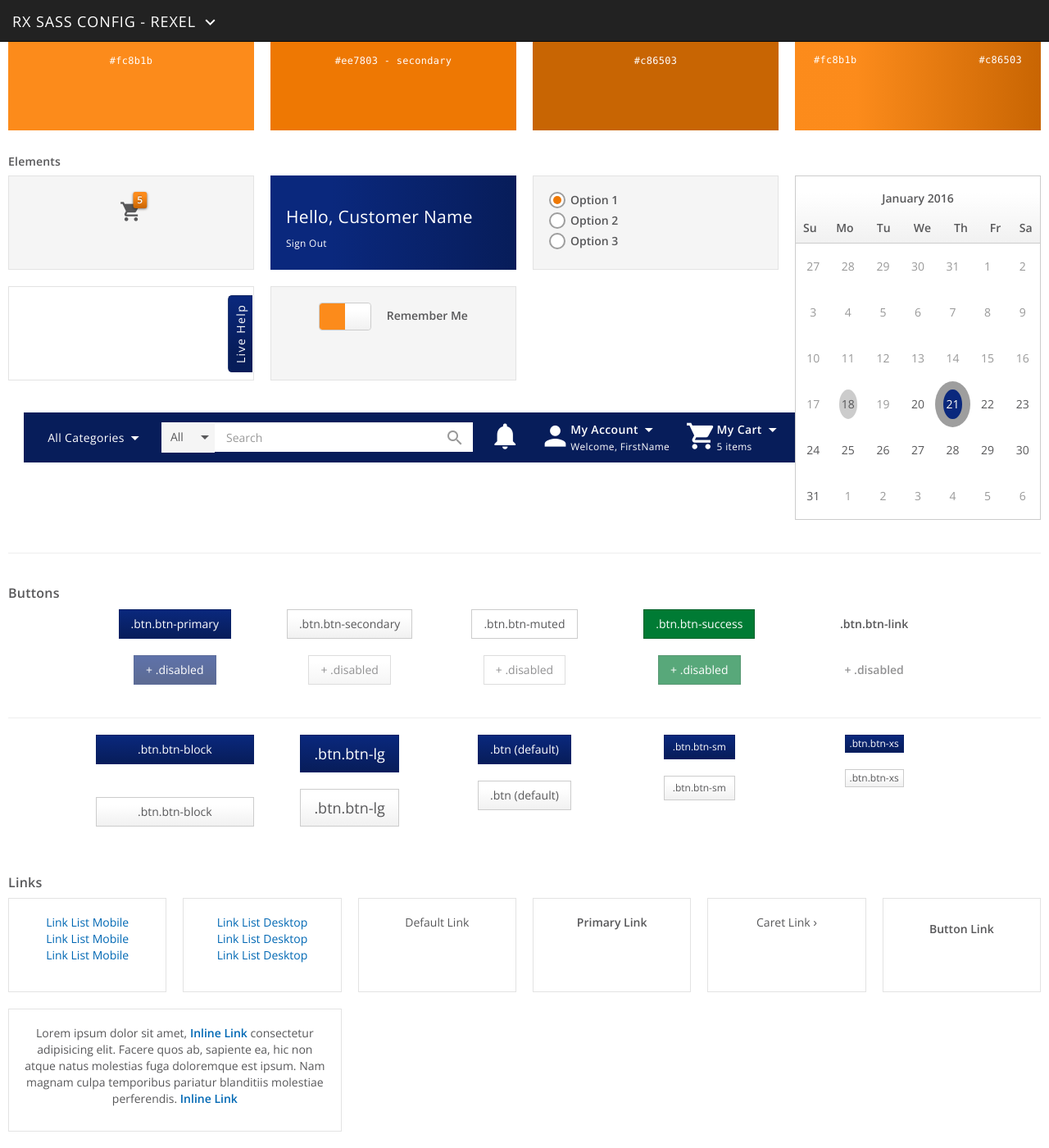
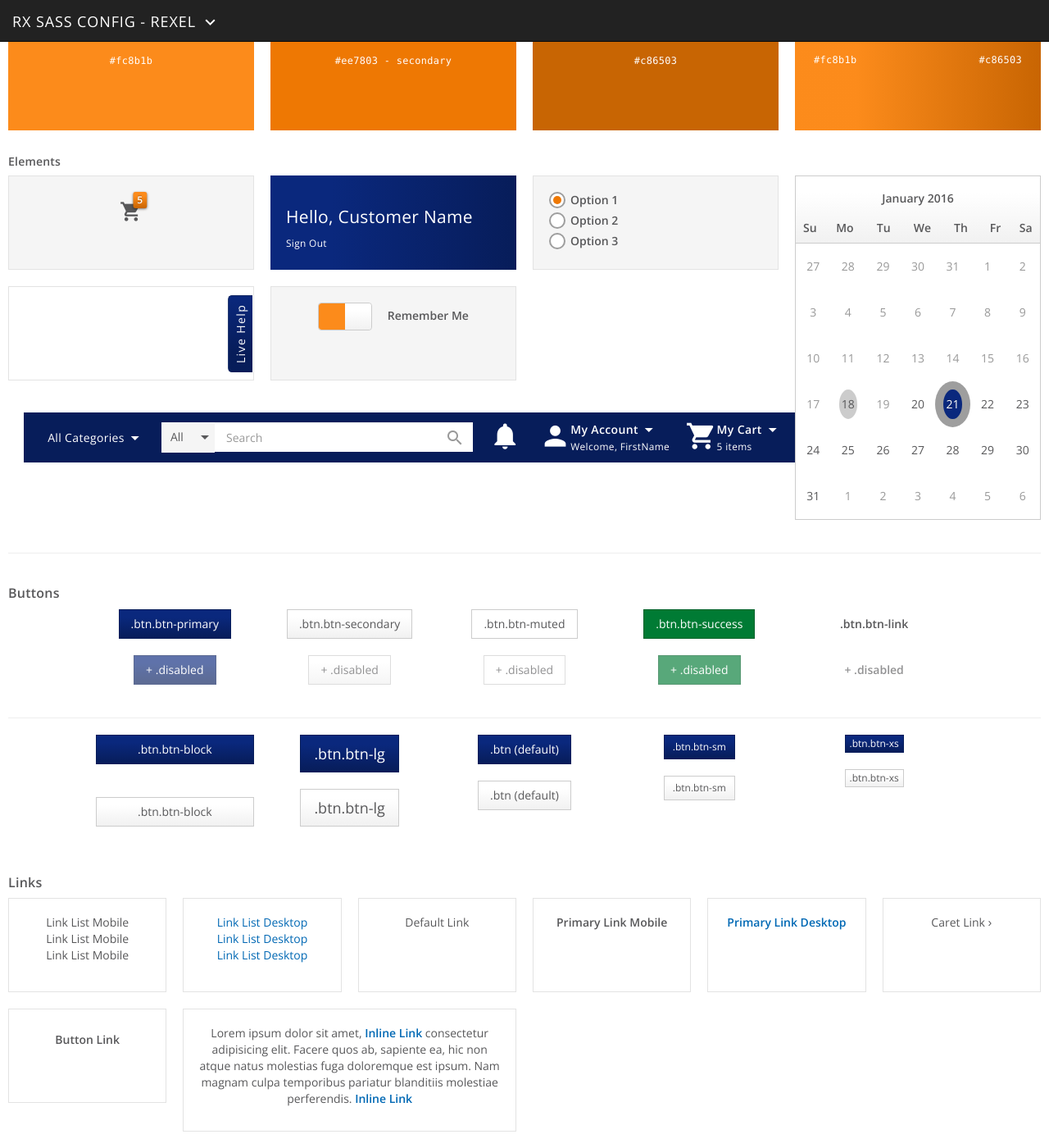
Before and after one commit to rxux/sass, a Jekyll site: the page built from index.html, in a window 1280 px wide and 1400 px high, scrolled down 232 px. Shown: the whole window at 82% size. Built offline with Jekyll 4.4.1, drawn with Linux system fonts in a browser that asks for light colours; nearby versions of some CDN libraries; grey boxes are pictures that could not be loaded.

Commit message:
finish up for blue themes

```diff
--- a/_includes/component_links.html
+++ b/_includes/component_links.html
@@ -10,9 +10,9 @@
     <div class="col-xs-6 col-sm-4 col-md-2">
     	<div class="well">
     		<ul class="list-unstyled">
-		        <li><a href="#" class="list-link">Link List Mobile</a></li>
-		        <li><a href="#" class="list-link">Link List Mobile</a></li>
-		        <li><a href="#" class="list-link">Link List Mobile</a></li>
+		        <li><a href="#" class="list-link mobile">Link List Mobile</a></li>
+		        <li><a href="#" class="list-link mobile">Link List Mobile</a></li>
+		        <li><a href="#" class="list-link mobile">Link List Mobile</a></li>
 	      </ul>
     	</div>
     </div>
@@ -35,7 +35,13 @@
 
     <div class="col-xs-6 col-sm-4 col-md-2">
     	<div class="well">
-    		<a href="#" class="primary-link">Primary Link</a>
+    		<a href="#" class="primary-link">Primary Link Mobile</a>
+    	</div>
+    </div>
+
+    <div class="col-xs-6 col-sm-4 col-md-2">
+    	<div class="well">
+    		<a href="#" class="primary-link desktop">Primary Link Desktop</a>
     	</div>
     </div>
 
--- a/_sass/bootstrap/_buttons.scss
+++ b/_sass/bootstrap/_buttons.scss
@@ -79,66 +79,44 @@ a.btn {
   overflow: hidden;
   z-index: 0;
   color: #58585a;
- /* Permalink - use to edit and share this gradient: http://colorzilla.com/gradient-editor/#ffffff+0,ffffff+25,f1f1f1+100 */
-  background: #ffffff; /* Old browsers */
-  background: -moz-linear-gradient(top,  #ffffff 0%, #ffffff 25%, #f1f1f1 100%); /* FF3.6-15 */
-  background: -webkit-linear-gradient(top,  #ffffff 0%,#ffffff 25%,#f1f1f1 100%); /* Chrome10-25,Safari5.1-6 */
-  background: linear-gradient(to bottom,  #ffffff 0%,#ffffff 25%,#f1f1f1 100%); /* W3C, IE10+, FF16+, Chrome26+, Opera12+, Safari7+ */
-  filter: progid:DXImageTransform.Microsoft.gradient( startColorstr='#ffffff', endColorstr='#f1f1f1',GradientType=0 ); /* IE6-9 */
+  @include gradient(#fff, #f1f1f1, top);
 
   &:hover,
   &:focus,
-  &.focus {
+  &.focus,
+  &.hover,
+  &.active,
+  &:active {
     background: rgba(247,247,247,1);
     color:#58585a;
-
-    &:after {
-      content:"";
-      position:absolute;
-      top:0;
-      bottom:0;
-      left:0;
-      right:0;
-      z-index: -1;
-      background:rgba(247,247,247,1);
-    }
   }
 
-  &:after,
-  &.disabled:after {
-    content: "";
-    display: block;
-    position: absolute;
-    z-index: -1;
-    top:0;
-    bottom:0;
-    left:0;
-    right:0;
-    /* Permalink - use to edit and share this gradient: http://colorzilla.com/gradient-editor/#ffffff+0,ffffff+25,f1f1f1+100 */
-    background: #ffffff; /* Old browsers */
-    background: -moz-linear-gradient(top,  #ffffff 0%, #ffffff 25%, #f1f1f1 100%); /* FF3.6-15 */
-    background: -webkit-linear-gradient(top,  #ffffff 0%,#ffffff 25%,#f1f1f1 100%); /* Chrome10-25,Safari5.1-6 */
-    background: linear-gradient(to bottom,  #ffffff 0%,#ffffff 25%,#f1f1f1 100%); /* W3C, IE10+, FF16+, Chrome26+, Opera12+, Safari7+ */
-    filter: progid:DXImageTransform.Microsoft.gradient( startColorstr='#ffffff', endColorstr='#f1f1f1',GradientType=0 ); /* IE6-9 */
-
+  &.disabled,
+  &[disabled],
+  fieldset[disabled] & {
+    @include gradient(#fff, #f1f1f1, top);
   }
 }
 
 .btn-primary {
-  @include button-variant($btn-primary-color, $btn-primary-bg, $btn-primary-border);
+  @include button-variant($btn-primary-color, $btn-primary-bg, $brand-darken);
   font-weight: 300;
-
-  background: $brand-primary;
-  background: -moz-linear-gradient(top,  $brand-primary 0%,$brand-darken 100%);
-  background: -webkit-linear-gradient(top,  $brand-primary 0%,$brand-darken 100%);
-  background: linear-gradient(to bottom,  $brand-primary 0%,$brand-darken 100%);
-  filter: progid:DXImageTransform.Microsoft.gradient( startColorstr='$brand-primary', endColorstr='$brand-darken',GradientType=0 );
+  @include gradient($brand-primary, $brand-darken, top);
 
 
   &:hover,
   &:focus,
-  &.focus {
-    background-color: lighten($btn-primary-bg, 10%);
+  &.focus,
+  &.hover,
+  &.active,
+  &:active {
+    background: $brand-primary;
+  }
+
+  &.disabled,
+  &[disabled],
+  fieldset[disabled] & {
+    @include gradient($brand-primary, $brand-darken, top);
   }
 }
 
--- a/_sass/bootstrap/mixins/_custom-mixins.scss
+++ b/_sass/bootstrap/mixins/_custom-mixins.scss
@@ -421,6 +421,14 @@ $normal: #58585a;
     &.list-link {
       color:$blue;
       &:hover {text-decoration:underline;}
+
+      &.mobile {
+      	color: $normal;
+      	&:hover {
+      		color:$blue;
+      		text-decoration:none;
+      	}
+      }
     }
 
     &.primary-link,
@@ -431,6 +439,14 @@ $normal: #58585a;
       &:hover {
         color:$blue;
         text-decoration:none;
+      }
+
+      &.desktop {
+      	color:$blue;
+
+      	&:hover {
+      		text-decoration:underline;
+      	}
       }
     }
 
```
